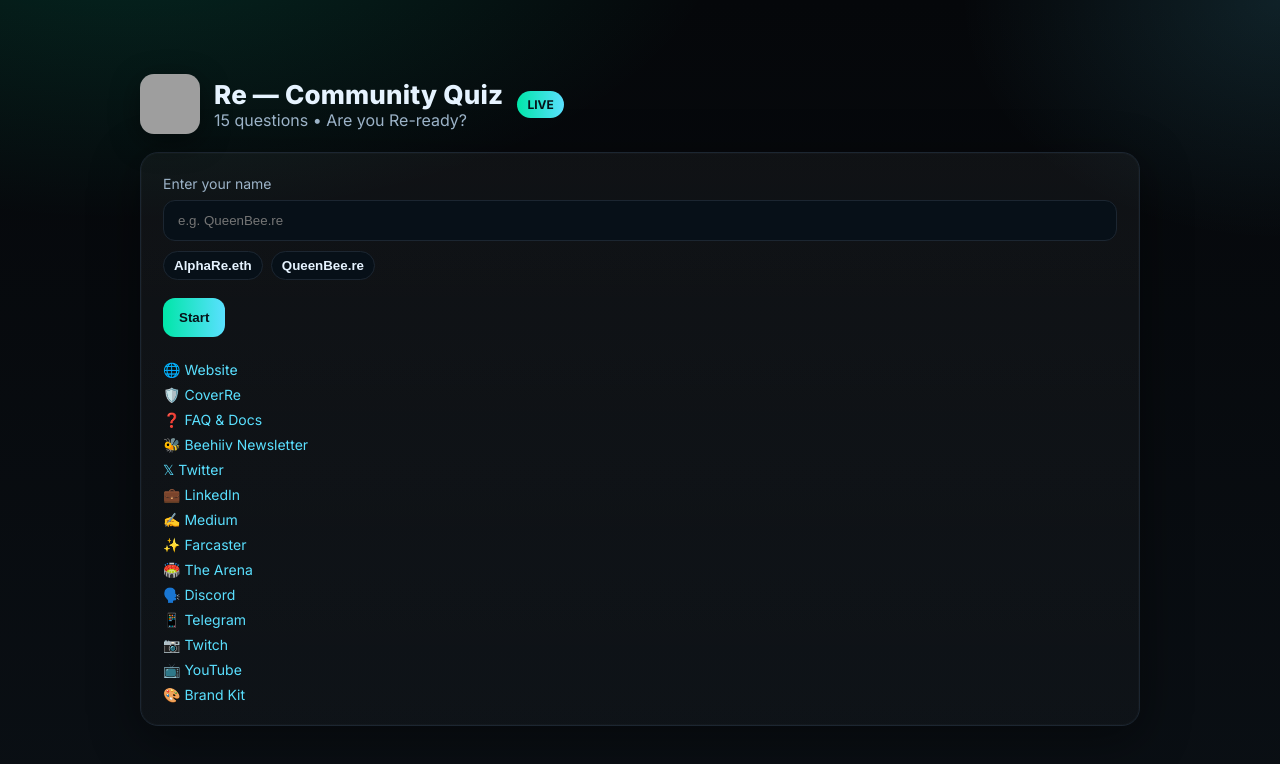
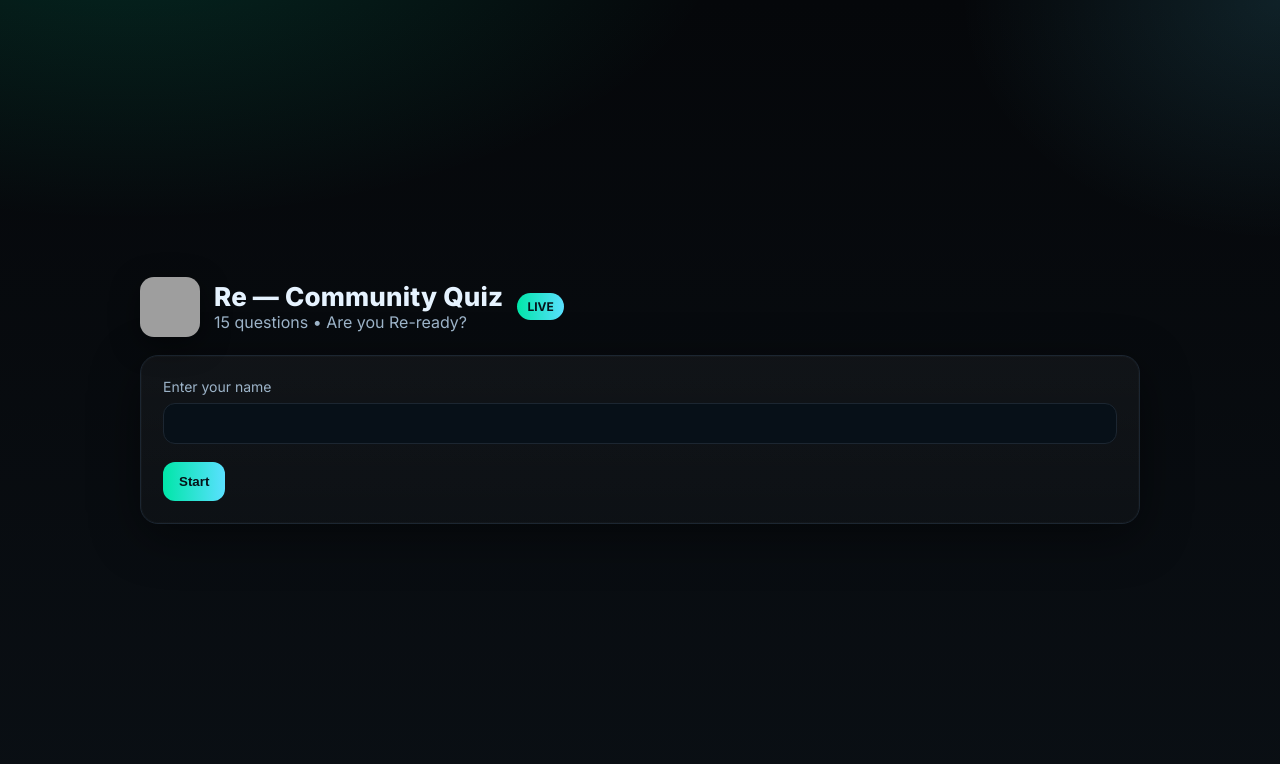
Before and after one commit to meitipro/re_quiz, a website: page index.html in a window 1280 px wide. Drawn offline with Linux system fonts and the light colour scheme; grey boxes are pictures that could not be loaded.

Commit message:
Update index.html

```diff
--- a/index.html
+++ b/index.html
@@ -15,39 +15,24 @@
   <link rel="preconnect" href="https://fonts.gstatic.com" crossorigin>
   <link href="https://fonts.googleapis.com/css2?family=Inter:wght@400;500;600;700;800&display=swap" rel="stylesheet">
   <style>
-    :root{
-      --bg1:#05070a; --bg2:#0a0f14; /* deep navy */
-      --card:#0f141b; --border:#1c2631;
-      --ink:#e6f3ff; --muted:#9cb3c8;
-      --brand:#00E6A8; --brand2:#5AE0FF; --accent:#9BFFB3;
-    }
+    :root{ --bg1:#05070a; --bg2:#0a0f14; --card:#0f141b; --border:#1c2631; --ink:#e6f3ff; --muted:#9cb3c8; --brand:#00E6A8; --brand2:#5AE0FF; }
     *{box-sizing:border-box}
     html,body{height:100%}
-    body{
-      margin:0; color:var(--ink);
-      font-family:'Inter',system-ui,-apple-system,Segoe UI,Roboto,Ubuntu,sans-serif;
-      background:
-        radial-gradient(1200px 600px at 10% -10%, rgba(0,230,168,.15), transparent 50%),
-        radial-gradient(800px 600px at 100% 0%, rgba(90,224,255,.12), transparent 40%),
-        linear-gradient(180deg,var(--bg1),var(--bg2));
-    }
+    body{ margin:0; color:var(--ink); font-family:'Inter',system-ui,-apple-system,Segoe UI,Roboto,Ubuntu,sans-serif;
+      background: radial-gradient(1200px 600px at 10% -10%, rgba(0,230,168,.15), transparent 50%),
+                  radial-gradient(800px 600px at 100% 0%, rgba(90,224,255,.12), transparent 40%),
+                  linear-gradient(180deg,var(--bg1),var(--bg2)); }
     .wrap{min-height:100svh; display:flex; align-items:center; justify-content:center; padding:28px}
     .container{width:100%; max-width:1000px}
     .header{display:flex; gap:14px; align-items:center; margin-bottom:18px}
     .logo{width:60px; height:60px; border-radius:14px; object-fit:cover; box-shadow:0 8px 30px rgba(0,0,0,.45)}
     .title{font-size:26px; font-weight:800; letter-spacing:.2px}
-    .badge{display:inline-flex; gap:6px; align-items:center; font-size:12px; color:#061218;
-      background:linear-gradient(90deg,var(--brand),var(--brand2)); padding:6px 10px; border-radius:999px; font-weight:700}
-    .card{
-      background:linear-gradient(180deg,rgba(255,255,255,.04),rgba(255,255,255,.02));
-      border:1px solid var(--border); border-radius:18px; padding:22px;
-      box-shadow:0 12px 50px rgba(0,0,0,.45), inset 0 0 0 1px rgba(255,255,255,.02)
-    }
+    .badge{display:inline-flex; gap:6px; align-items:center; font-size:12px; color:#061218; background:linear-gradient(90deg,var(--brand),var(--brand2)); padding:6px 10px; border-radius:999px; font-weight:700}
+    .card{ background:linear-gradient(180deg,rgba(255,255,255,.04),rgba(255,255,255,.02)); border:1px solid var(--border); border-radius:18px; padding:22px; box-shadow:0 12px 50px rgba(0,0,0,.45), inset 0 0 0 1px rgba(255,255,255,.02) }
     label{color:var(--muted); font-size:14px; display:block; margin-bottom:8px}
     input[type="text"]{width:100%; background:#071018; color:var(--ink); border:1px solid var(--border); border-radius:12px; padding:12px 14px; outline:none;}
     input[type="text"]:focus{border-color:var(--brand); box-shadow:0 0 0 3px rgba(0,230,168,.25)}
-    .btn{cursor:pointer; border:0; border-radius:12px; padding:12px 16px; font-weight:700; color:#061218;
-      background:linear-gradient(90deg,var(--brand),var(--brand2));}
+    .btn{cursor:pointer; border:0; border-radius:12px; padding:12px 16px; font-weight:700; color:#061218; background:linear-gradient(90deg,var(--brand),var(--brand2));}
     .btn:hover{filter:brightness(1.06)}
     .btn.secondary{background:transparent; color:var(--ink); border:1px solid var(--border)}
     .row{display:flex; gap:12px; align-items:center; justify-content:space-between}
@@ -57,23 +42,12 @@
     .bar{height:100%; background:linear-gradient(90deg,var(--brand),var(--brand2)); width:0; transition:width .25s ease}
     .q{font-size:19px; line-height:1.5}
     .options{display:grid; gap:10px; margin-top:14px}
-    .opt{width:100%; text-align:left; border:1px solid var(--border); background:#071018; color:var(--ink);
-      padding:12px 14px; border-radius:12px; cursor:pointer; transition:transform .05s ease, background .15s}
+    .opt{width:100%; text-align:left; border:1px solid var(--border); background:#071018; color:var(--ink); padding:12px 14px; border-radius:12px; cursor:pointer; transition:transform .05s ease, background .15s}
     .opt:hover{background:#0a1620; transform:translateY(-1px)}
     .opt.active{background:linear-gradient(180deg, rgba(0,230,168,.25), rgba(90,224,255,.18)); border-color:transparent}
     .center{text-align:center}
     .score{font-size:56px; font-weight:900}
     .tiny{font-size:12px}
-
-    /* Socials grid */
-    .socials{margin-top:24px; display:grid; gap:8px; font-size:14px}
-    .socials a{color:var(--brand2); text-decoration:none;}
-    .socials a:hover{text-decoration:underline;}
-
-    /* Name chips */
-    .chips{display:flex; gap:8px; margin-top:10px}
-    .chip{cursor:pointer; border:1px solid var(--border); background:#071018; color:var(--ink); padding:6px 10px; border-radius:999px; font-weight:700}
-    .chip:hover{background:#0a1620}
   </style>
 </head>
 <body>
@@ -91,28 +65,8 @@
       <!-- START SCREEN -->
       <section id="screen-start" class="card">
         <label>Enter your name</label>
-        <input id="player-name" type="text" placeholder="e.g. AlphaRe.eth" />
-        <div class="chips">
-          <button class="chip" type="button" data-name="AlphaRe.eth">AlphaRe.eth</button>
-          <button class="chip" type="button" data-name="QueenBee.re">QueenBee.re</button>
-        </div>
+        <input id="player-name" type="text" placeholder="" />
         <button id="btn-start" class="btn mt" type="button">Start</button>
-        <div class="socials">
-          <a href="https://re.xyz/" target="_blank" rel="noopener">🌐 Website</a>
-          <a href="https://coverre.com/" target="_blank" rel="noopener">🛡️ CoverRe</a>
-          <a href="https://docs.re.xyz/" target="_blank" rel="noopener">❓ FAQ & Docs</a>
-          <a href="https://newsletter.re.xyz/subscribe" target="_blank" rel="noopener">🐝 Beehiiv Newsletter</a>
-          <a href="https://twitter.com/RE" target="_blank" rel="noopener">𝕏 Twitter</a>
-          <a href="https://www.linkedin.com/company/re-protocol/" target="_blank" rel="noopener">💼 LinkedIn</a>
-          <a href="https://medium.com/@reprotocol" target="_blank" rel="noopener">✍️ Medium</a>
-          <a href="https://warpcast.com/reprotocol" target="_blank" rel="noopener">✨ Farcaster</a>
-          <a href="https://arena.social/re" target="_blank" rel="noopener">🏟️ The Arena</a>
-          <a href="https://discord.gg/reprotocol" target="_blank" rel="noopener">🗣️ Discord</a>
-          <a href="https://t.me/re_protocol/1" target="_blank" rel="noopener">📱 Telegram</a>
-          <a href="https://www.twitch.tv/re_xyz/about" target="_blank" rel="noopener">📷 Twitch</a>
-          <a href="https://www.youtube.com/@reprotocol" target="_blank" rel="noopener">📺 YouTube</a>
-          <a href="https://drive.google.com/drive/folders/1QH6A7MwST67JYL8uknI1BePq3YW2QlyD" target="_blank" rel="noopener">🎨 Brand Kit</a>
-        </div>
       </section>
 
       <!-- QUIZ SCREEN -->
@@ -175,19 +129,6 @@
     // ===== HELPERS =====
     const $ = (id) => document.getElementById(id);
     const shuffle = (a) => { const arr = a.slice(); for(let i=arr.length-1;i>0;i--){ const j=Math.floor(Math.random()*(i+1)); [arr[i],arr[j]]=[arr[j],arr[i]]; } return arr; };
-
-    // Prefill helpers
-    const sampleNames = ["AlphaRe.eth","QueenBee.re"];
-    window.addEventListener('DOMContentLoaded', ()=>{
-      // Randomize placeholder from two casual examples
-      const ph = sampleNames[Math.floor(Math.random()*sampleNames.length)];
-      const inp = $("player-name");
-      if(inp) inp.placeholder = `e.g. ${ph}`;
-      // Chip clicks
-      document.querySelectorAll('.chip').forEach(el=>{
-        el.addEventListener('click', ()=>{ $("player-name").value = el.dataset.name; });
-      });
-    });
 
     function mountQuestion(){
       const q = selection[idx];
```
